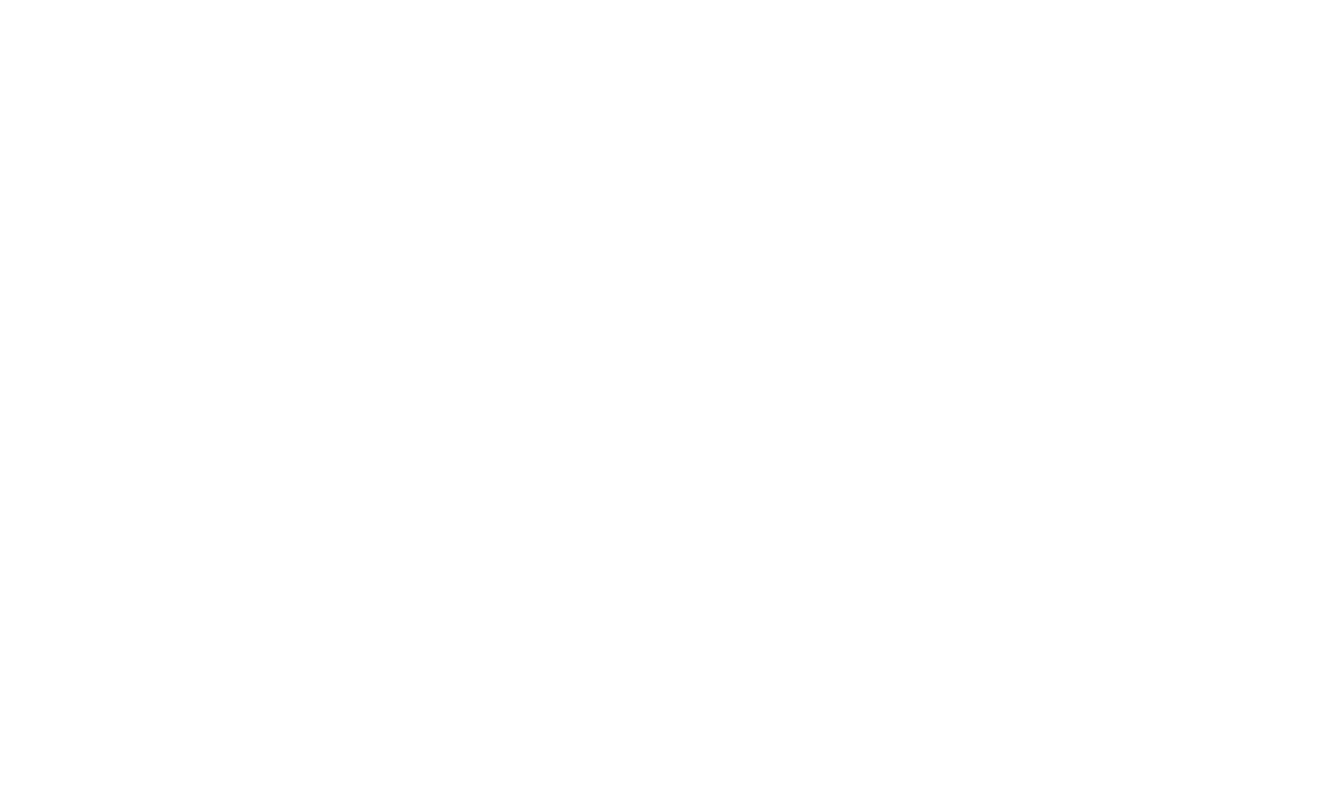
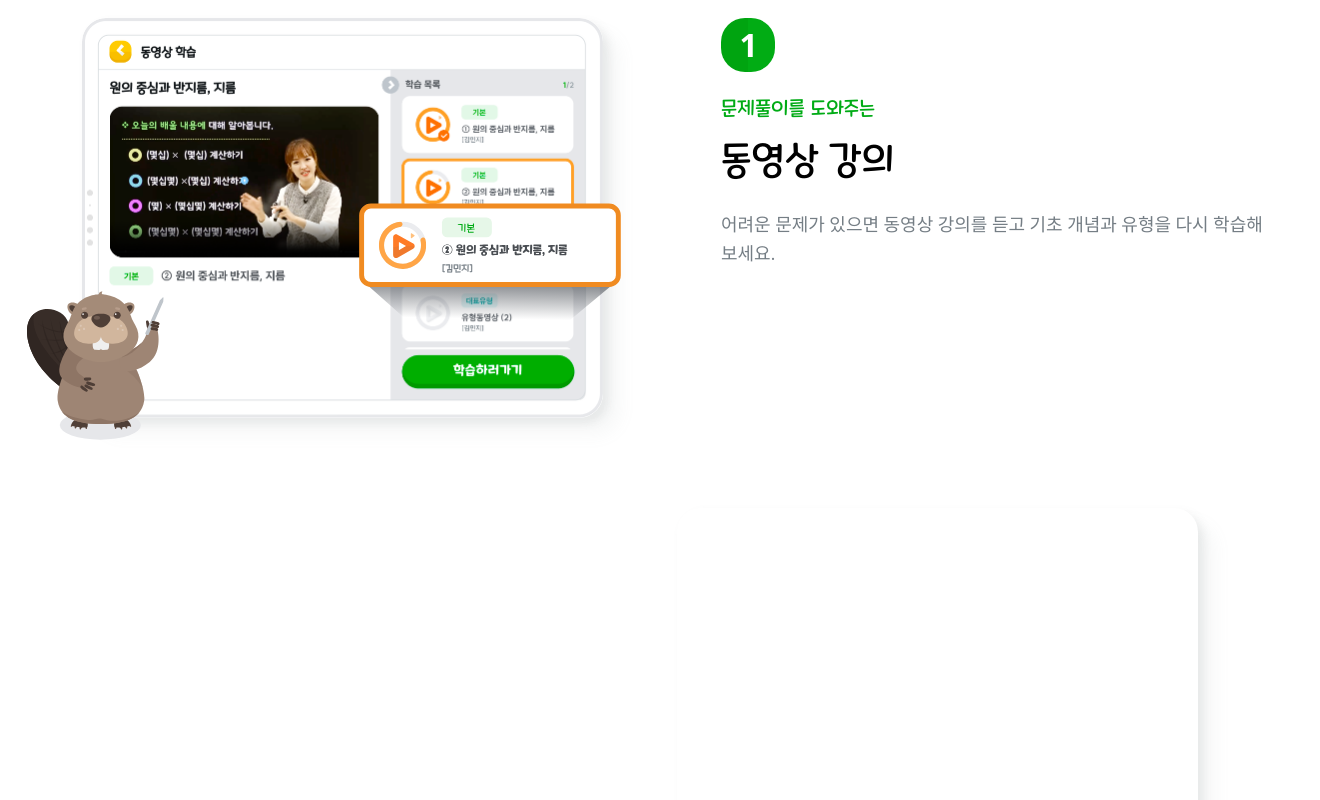
Before and after one commit to kimjihye058/holing, a React (Vite) app in the folder holingclone/: page / in a window 1280 px wide. Shown: the part 1880-2680 px from the top of the page, 1320 px wide, since content can reach past the window. Before the commit the page ends 1938 px from the top, so only its background shows below. Built offline with nearby package versions, Linux system fonts and the light colour scheme.

Commit message:
#6 동영상 강의 부분 구현(컴포넌트 스타일 구현)

```diff
--- a/holingclone/src/components/Section3.tsx
+++ b/holingclone/src/components/Section3.tsx
@@ -13,7 +13,59 @@
           습관과 자신감을 길러줘요
         </Span2>
       </SpansDiv>
-      <div></div>
+      <Steps>
+        <Step1>
+          <Photos
+            style={{ backgroundImage: "url('/assets/images/steps/step1.png')" }}
+          >
+            <img
+              src="/assets/images/steps/step1_beaver.svg"
+              alt="step1비버"
+              style={{
+                position: "absolute",
+                left: "-55px",
+                bottom: "-22px",
+              }}
+            />
+            <img
+              src="/assets/images/steps/step1_overlay.svg"
+              alt="step1오버레이"
+              width={264}
+              style={{
+                position: "absolute",
+                right: "-19px",
+                bottom: "96.08px",
+              }}
+            />
+          </Photos>
+          <Descs>
+            <StepNumber>
+              <StepNumberSpan>1</StepNumberSpan>
+            </StepNumber>
+            <Desc1>
+              <Desc1_1>문제풀이를 도와주는</Desc1_1>
+              <Desc1_2>동영상 강의</Desc1_2>
+            </Desc1>
+            <Desc2>어려운 문제가 있으면 동영상 강의를 듣고 기초 개념과 유형을 다시 학습해 보세요.</Desc2>
+          </Descs>
+        </Step1>
+        <Step2>
+          <Photos></Photos>
+          <Descs></Descs>
+        </Step2>
+        <Step1>
+          <Photos></Photos>
+          <Descs></Descs>
+        </Step1>
+        <Step2>
+          <Photos></Photos>
+          <Descs></Descs>
+        </Step2>
+        <Step1>
+          <Photos></Photos>
+          <Descs></Descs>
+        </Step1>
+      </Steps>
     </Third>
   );
 }
@@ -58,6 +110,7 @@
   width: unset;
   white-space: normal;
   line-height: inherit;
+  margin-bottom: 80px;
 `;
 
 export const Span2_1 = styled.span`
@@ -70,3 +123,119 @@
   white-space: normal;
   line-height: inherit;
 `;
+
+export const Steps = styled.div`
+  display: flex;
+  flex-direction: column;
+  gap: 60px;
+  width: 100%;
+  padding: 0px 40px;
+  max-width: 1280px;
+`;
+
+export const Step1 = styled.div`
+  display: flex;
+  flex-direction: row;
+  gap: 36px;
+  align-items: flex-start;
+  box-pack: start;
+  justify-content: flex-start;
+`;
+
+export const Step2 = styled.div`
+  display: flex;
+  flex-direction: row-reverse;
+  gap: 36px;
+  align-items: flex-start;
+  -webkit-box-pack: start;
+  justify-content: flex-start;
+`;
+
+export const Photos = styled.div`
+  position: relative;
+  width: 521px;
+  height: 400px;
+  background-position: center center;
+  background-size: cover;
+  background-repeat: no-repeat;
+  border-radius: 24px;
+  box-shadow: rgba(142, 147, 148, 0.08) 16px 16px 18px 0px,
+    rgba(116, 123, 126, 0.12) 5px 5px 10px 0px;
+  flex-shrink: 0;
+  margin: 0px 82px 30px;
+`;
+
+export const Descs = styled.div`
+  display: flex;
+  flex-direction: column;
+  gap: 22px;
+`;
+
+export const StepNumber = styled.div`
+  width: 54px;
+  height: 54px;
+  flex-shrink: 0;
+  border-radius: 24px;
+  display: flex;
+  -webkit-box-pack: center;
+  justify-content: center;
+  -webkit-box-align: center;
+  align-items: center;
+  background: linear-gradient(
+    270deg,
+    rgb(1, 172, 20) 0%,
+    rgb(1, 172, 20) 50%,
+    rgb(0, 164, 16) 50%,
+    rgb(0, 164, 16) 100%
+  );
+`;
+
+export const StepNumberSpan = styled.span`
+  font-family: inherit;
+  font-size: 32px;
+  font-weight: 600;
+  color: white;
+  text-align: inherit;
+  width: 17px;
+  white-space: normal;
+  line-height: inherit;
+`;
+
+export const Desc1 = styled.div`
+  display: flex;
+  flex-direction: column;
+  gap: 8px;
+`;
+
+export const Desc1_1 = styled.span`
+  font-family: Maplestory;
+  font-size: 20px;
+  font-weight: 300;
+  color: var(--point_01);
+  text-align: inherit;
+  width: unset;
+  white-space: normal;
+  line-height: inherit;
+`;
+
+export const Desc1_2 = styled.span`
+  font-family: Maplestory;
+  font-size: 38px;
+  font-weight: 300;
+  color: inherit;
+  text-align: inherit;
+  width: unset;
+  white-space: normal;
+  line-height: inherit;
+`;
+
+export const Desc2 = styled.span`
+  font-family: SUIT;
+  font-size: 18px;
+  font-weight: 500;
+  color: rgb(117, 126, 133);
+  text-align: inherit;
+  width: unset;
+  white-space: break-spaces;
+  line-height: 1.6;
+`;
```
